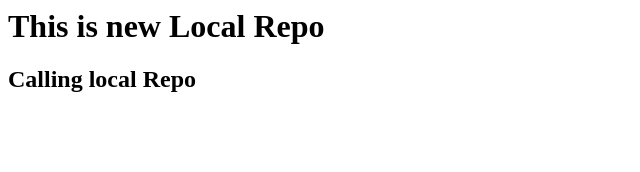
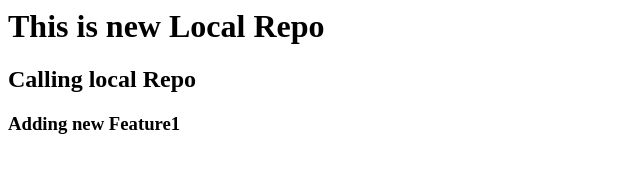
Before and after one commit to sourabhmagdum45/Local_repo, a plain HTML site: page index.html in a window 1280 px wide. Shown: the whole page, without its empty margins (0-640 px from the left). Drawn offline with Linux system fonts and the light colour scheme.

Commit message:
adding Fetaure

```diff
--- a/index.html
+++ b/index.html
@@ -1,2 +1,3 @@
 <h1>This is new Local Repo</h1>
 <h2>Calling local Repo</h2>
+<h3>Adding new Feature1</h3>
```
